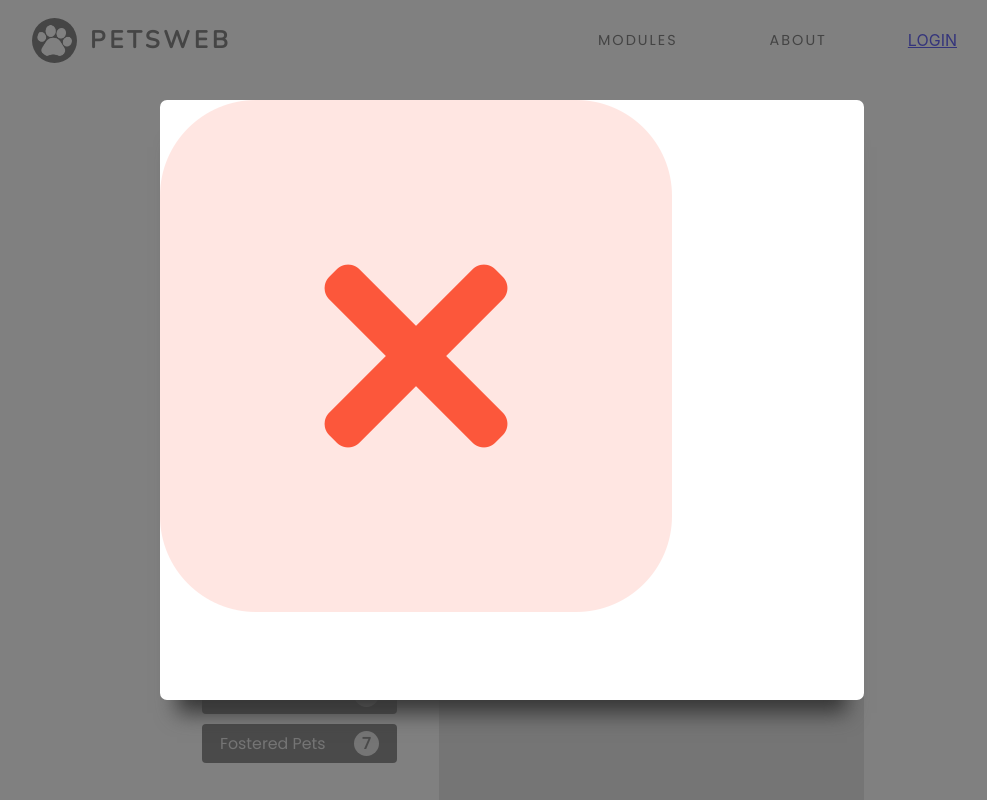
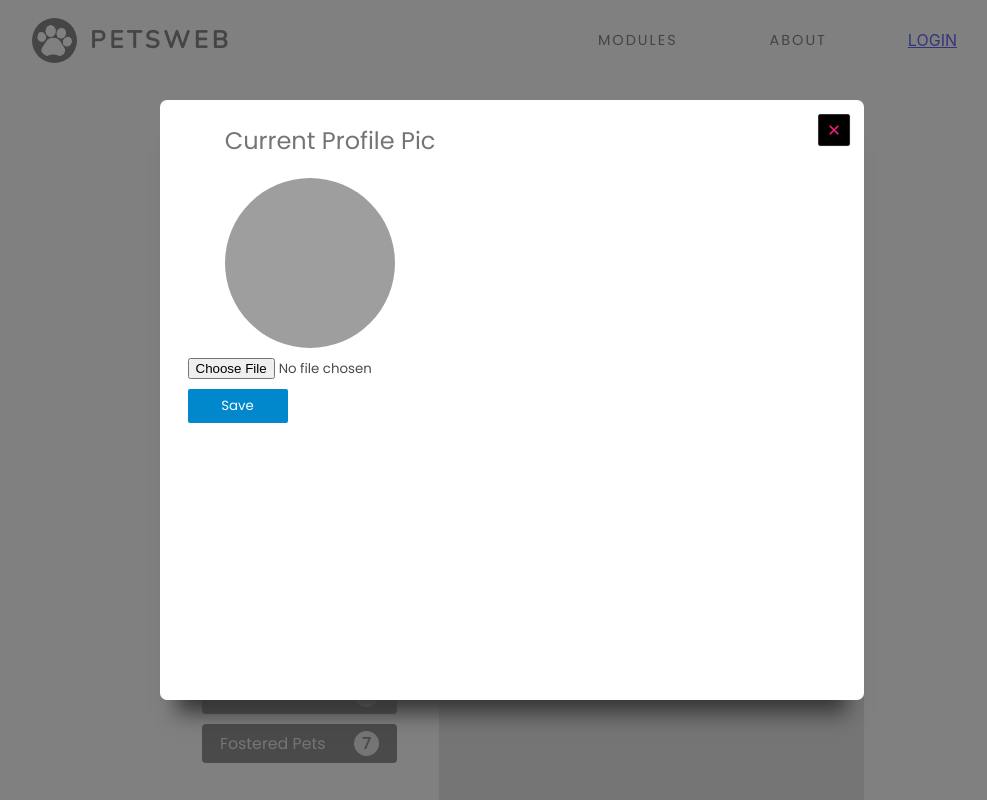
Before and after one commit to rupamkerketta/client-petsweb, a React (Create React App) app: page /user in a window 1280 px wide. Both pictures are taken after a click on the button "Update Info". Shown: the top 800 px of the page, without its empty margins (128-1115 px from the left). Built offline with nearby package versions, Linux system fonts and the light colour scheme; no server answers; a web font is replaced by a local one.

Commit message:
User DP Update (A)

```diff
--- a/package.json
+++ b/package.json
@@ -12,7 +12,8 @@
     "react-redux": "^7.1.3",
     "react-router-dom": "^5.1.2",
     "react-scripts": "3.2.0",
-    "redux": "^4.0.4"
+    "redux": "^4.0.4",
+    "use-force-update": "^1.0.7"
   },
   "scripts": {
     "start": "react-scripts start",
--- a/src/components/navigation/user/modal/modal.css
+++ b/src/components/navigation/user/modal/modal.css
@@ -13,6 +13,63 @@
     transition: .4s all ease;
 }
 
+.modal .close-btn{
+    position: absolute;
+    right: 10px;
+    top: 10px;
+    cursor: pointer;
+}
+
+.modal .close-btn img{
+    width: 40px;
+}
+
+.update-info-form{
+    /* border: 1px solid black; */
+    width: 300px;
+    height: 310px;
+    justify-content: space-around;
+    display: flex;
+    flex-direction: column;
+    align-items: center;
+    margin-left: 20px;
+    margin-top: 20px;
+}
+
+#user-dp-inel{
+    font-family: 'Poppins';
+    border: 0;
+    color: rgb(75, 75, 75);
+}
+
+.upd-user-dp{
+    height: 170px;
+    width: 170px;
+    border-radius: 50%;
+    margin-top: 20px;
+}
+
+.current-dp h2, .new-dp h2{
+    font-family: 'Poppins';
+    font-weight: 100;
+    color: rgb(117, 117, 117);
+}
+
+.update-info-form input[type="submit"]{
+    border: 0;
+    width: 100px;
+    background-color: #0087cc;
+    padding-top: 7px;
+    padding-bottom: 7px;
+    padding-right: 10px;
+    padding-left: 10px;
+    border-radius: 2px;
+    font-family: 'Poppins';
+    color: white;
+    cursor: pointer;
+    margin-top: 10px;
+}
+
 @media only screen and (max-width: 1920px){
     .modal{
         width: 55%;
--- a/src/components/navigation/user/modal/modal.js
+++ b/src/components/navigation/user/modal/modal.js
@@ -1,13 +1,85 @@
-import React from 'react';
+import React, { useState } from 'react';
+import axios from 'axios';
 import './modal.css';
 
-import closeBtn from '../../../res/images/close.png';
+import closeBtn from '../../../res/images/close-3.png';
+import { useSelector } from 'react-redux';
 
-const Modal = () => {
+const Modal = (props) => {
+    const [newUserDP, setNewUserDP] = useState(null);
+    const [email, setEmail] = useState(useSelector(state => state.userEmail));
+    const [file, setFile] = useState('');
+    const [filename, setFilename] = useState('Choose File');
+    const [message, setMessage] = useState('');
+
+    const onChange = e => {
+        setFile(e.target.files[0]);
+        setFilename(e.target.files[0].name);
+        setNewUserDP(URL.createObjectURL(e.target.files[0]));
+    };
+
+
+    const onSubmit = async e => {
+        e.preventDefault();
+
+
+
+        const formData = new FormData();
+        formData.append('file', file);
+        formData.append('email', email.split('@')[0]);
+
+        try {
+            const res = await axios.post('http://localhost:5000/upload', formData,
+            {
+                headers: {
+                    'Content-Type': 'multipart/form-data'
+                }
+            });
+
+            const { fileName, filePath } = res.data;
+            console.log(email.split('@')[0]);
+
+            //   setUploadedFile({ fileName, filePath });
+
+            setMessage('File Uploaded');
+            props.handleUpdate(true);
+        } catch (err) {
+        if (err.response.status === 500) {
+            setMessage('There was a problem with the server');
+        } else {
+            setMessage(err.response.data.msg);
+        }
+        }
+    };
+
     return(
         <div className="modal">
-            <div className="close-btn">
+            <div className="close-btn" onClick={() => props.handleUpdate(false)}>
                 <img src={closeBtn} alt="close"/>
+            </div>
+            <div className="update-info-form">
+                {   newUserDP ?
+                    <div className="new-dp">
+                        <h2>New Profile Pic</h2>
+                        <img src={newUserDP} alt="User DP" className="upd-user-dp"/>
+                    </div>
+                    :
+
+                    <div className="current-dp">
+                        <h2>Current Profile Pic</h2>
+                        <img src={props.userPic} className="upd-user-dp" alt="User DP" />
+                    </div>
+                }
+                <form onSubmit={onSubmit}>
+                    <div className="input-element">
+                        <input type="file" name="my-file" id="user-dp-inel" onChange={onChange}/>
+                    </div>
+                    <input type="submit" value="Save" />
+                </form>
+
+                <div className="display-update-msg">
+                    <h4>{message}</h4>
+                </div>
             </div>
         </div>
     );
--- a/src/components/navigation/user/user.css
+++ b/src/components/navigation/user/user.css
@@ -30,6 +30,7 @@
 
 .user-dp img {
     width: 170px;
+    height: 170px;
     border-radius: 50%;
     position: absolute;
     bottom: -85px;
--- a/src/components/navigation/user/user.js
+++ b/src/components/navigation/user/user.js
@@ -1,6 +1,7 @@
 import React, {useState, useEffect} from 'react';
 import {useSelector} from 'react-redux';
 import axios from 'axios';
+import useForceUpdate from 'use-force-update';
 import {Redirect} from 'react-router-dom';
 import './user.css';
 
@@ -10,8 +11,13 @@ import Modal from './modal/modal';
 import editIcon from '../../res/images/edit.png';
 import pin from '../../res/images/pin.png';
 
+const User = () => {
 
-const User = () => {
+
+    const email = useSelector(state => state.userEmail);
+    const emailSplit = email.split('@')[0];
+
+    const [update, setUpdate] = useState(false);
 
     const [showModal, setShowModal] = useState(false);
 
@@ -20,24 +26,13 @@ const User = () => {
 
     // User-Details
     const user = useState(useSelector(state => state.user));
-    const email = useState(useSelector(state => state.userEmail));
-
-
-
-    // User-Email
-    const userEmail = useSelector(state => state.userEmail);
-
-    // User-Pic Name
-    const userPic = userEmail.split("@")[0];
-    console.log(userPic);
 
 
         const getUserDetails = () => {
             axios.post('http://localhost:5000/api/user', {
-            emailId : userEmail
+                emailId : email
             }).then(response => {
                 console.log(response.data);
-            console.log('[USER_API]');
             }).catch(err => {
                 console.log(err);
             });
@@ -49,25 +44,30 @@ const User = () => {
     }, []);
 
 
-    const handleUpdate = () => {
+    const handleUpdate = (picUpdate) => {
         if(showModal){
             setShowModal(false);
         }
         else{
             setShowModal(true);
         }
+
+        if(picUpdate){
+            setShowModal(true);
+            window.location.reload(true);
+        }
     };
 
     return(
         <div className="container">
-            {showModal ? <div className="modal-glass" onClick={() => handleUpdate()}></div> : ""}
-            {showModal ? <Modal /> : ""}
+            {showModal ? <div className="modal-glass"></div> : ""}
+            {showModal ? <Modal handleUpdate={handleUpdate} userPic={`http://localhost:5000/user-pics/${emailSplit}.png`}/> : ""}
             {!loggedIN ? <Redirect to="/" /> : ""}
             <div className="main-banner">
                 <div className="cover-bg">
                 </div>
                 <div className="user-dp">
-                    <img src={`http://localhost:5000/user-pics/${userPic}.png`} alt={`${user}`}/>
+                    <img src={`http://localhost:5000/user-pics/${emailSplit}.png`} alt={`${user}`}/>
                 </div>
                 <div className="user-info-1">
                     <h2>{user}</h2>
```
Also changed, not shown: src/components/navigation/user/modal/fileUpload/fileUpload.js (added, +52 -0 lines), 1 other file (tests, documents, lock files or other folders). Lines whose indentation alone changed are shown as unchanged.
